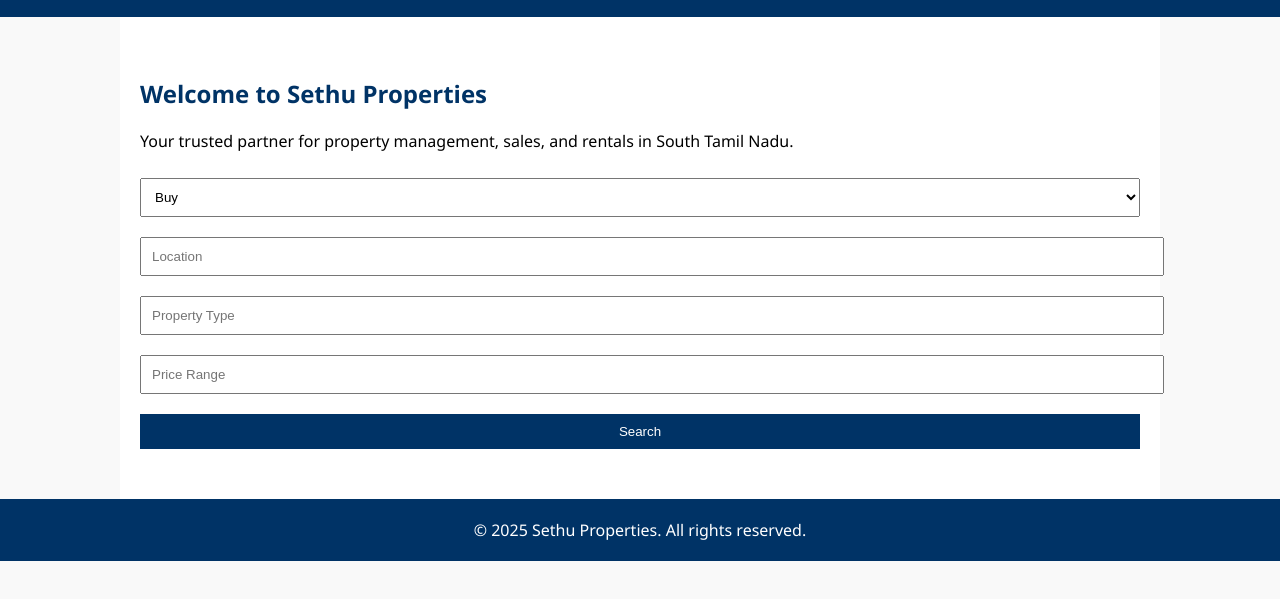
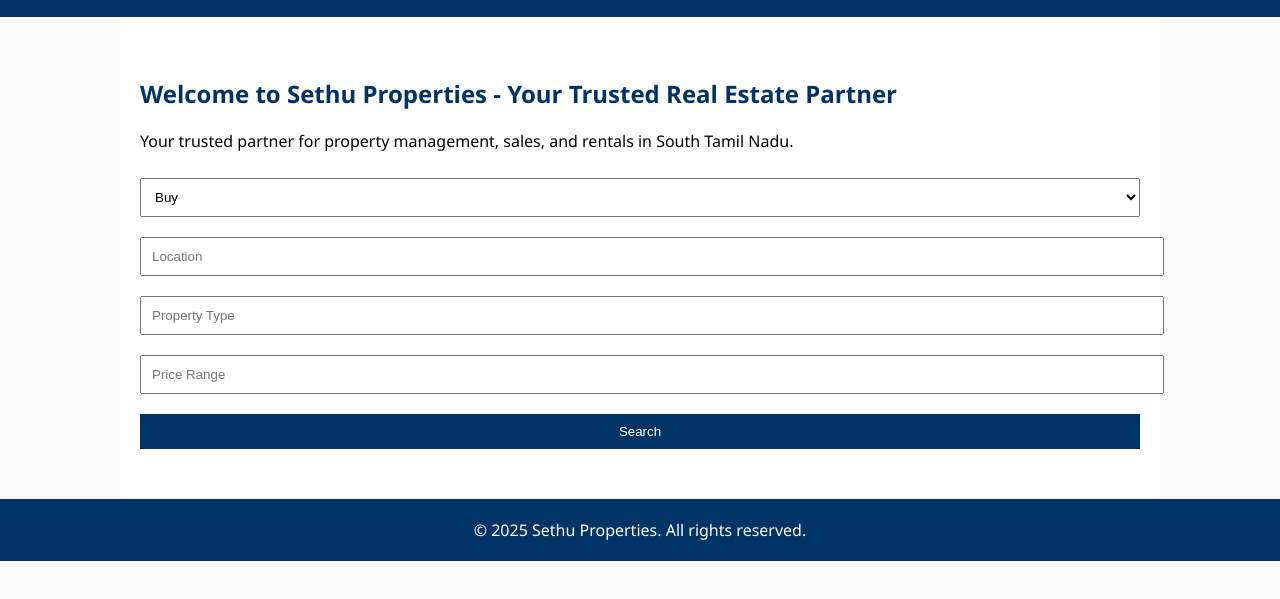
Before and after one commit to sakthiarungit/sethu-properties, a plain HTML site: page index.html in a window 1280 px wide. Shown: the part 131-730 px from the top of the page. Drawn offline with Linux system fonts and the light colour scheme.

Commit message:
Title change in Index.html

```diff
--- a/index.html
+++ b/index.html
@@ -14,7 +14,7 @@
 </header>
 
     <div class='container'>
-      <h2>Welcome to Sethu Properties</h2>
+      <h2>Welcome to Sethu Properties - Your Trusted Real Estate Partner</h2>
       <p>Your trusted partner for property management, sales, and rentals in South Tamil Nadu.</p>
       <form onsubmit='searchProperties(); return false;'>
         <select><option>Buy</option><option>Sell</option><option>Rent</option></select>
```
